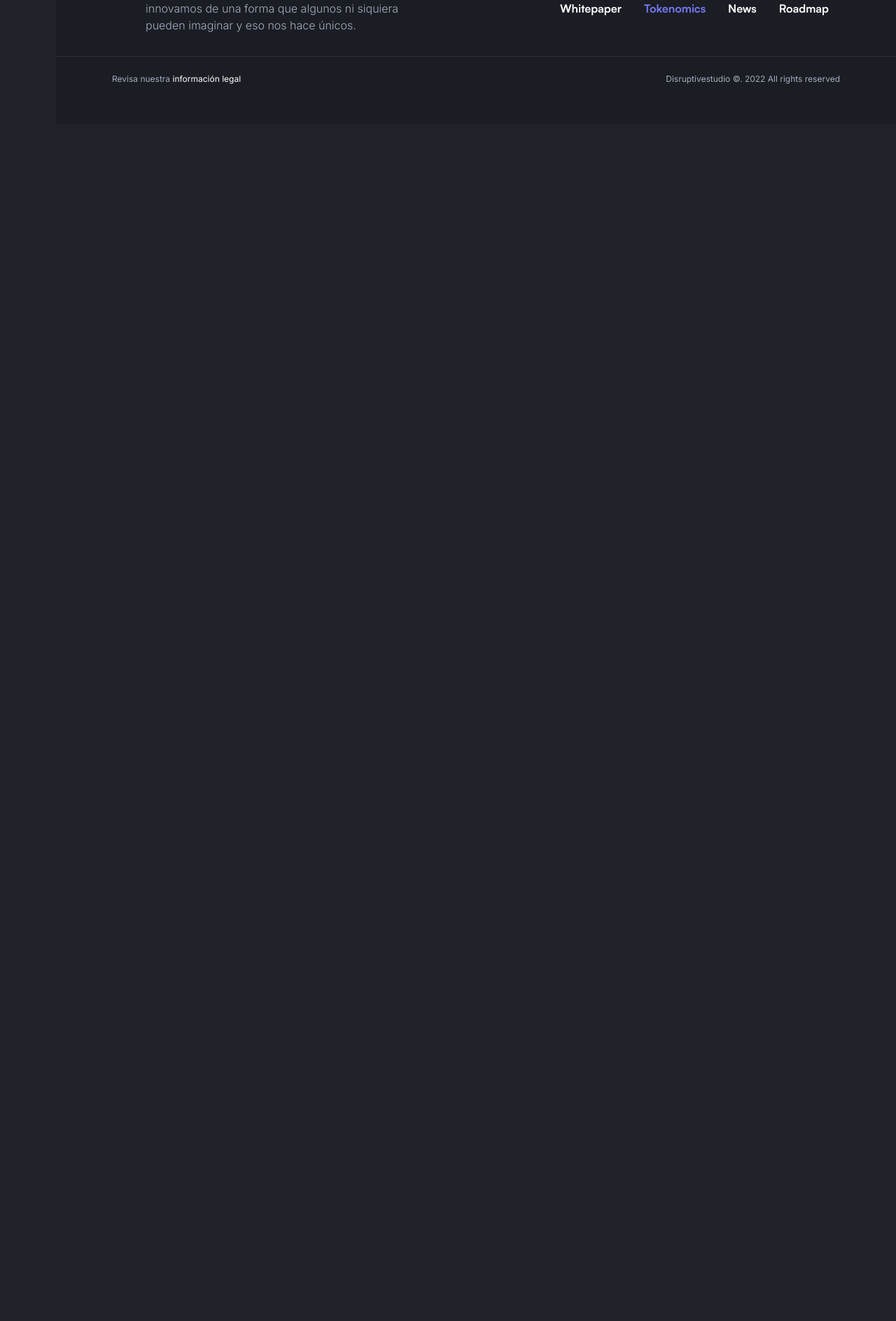
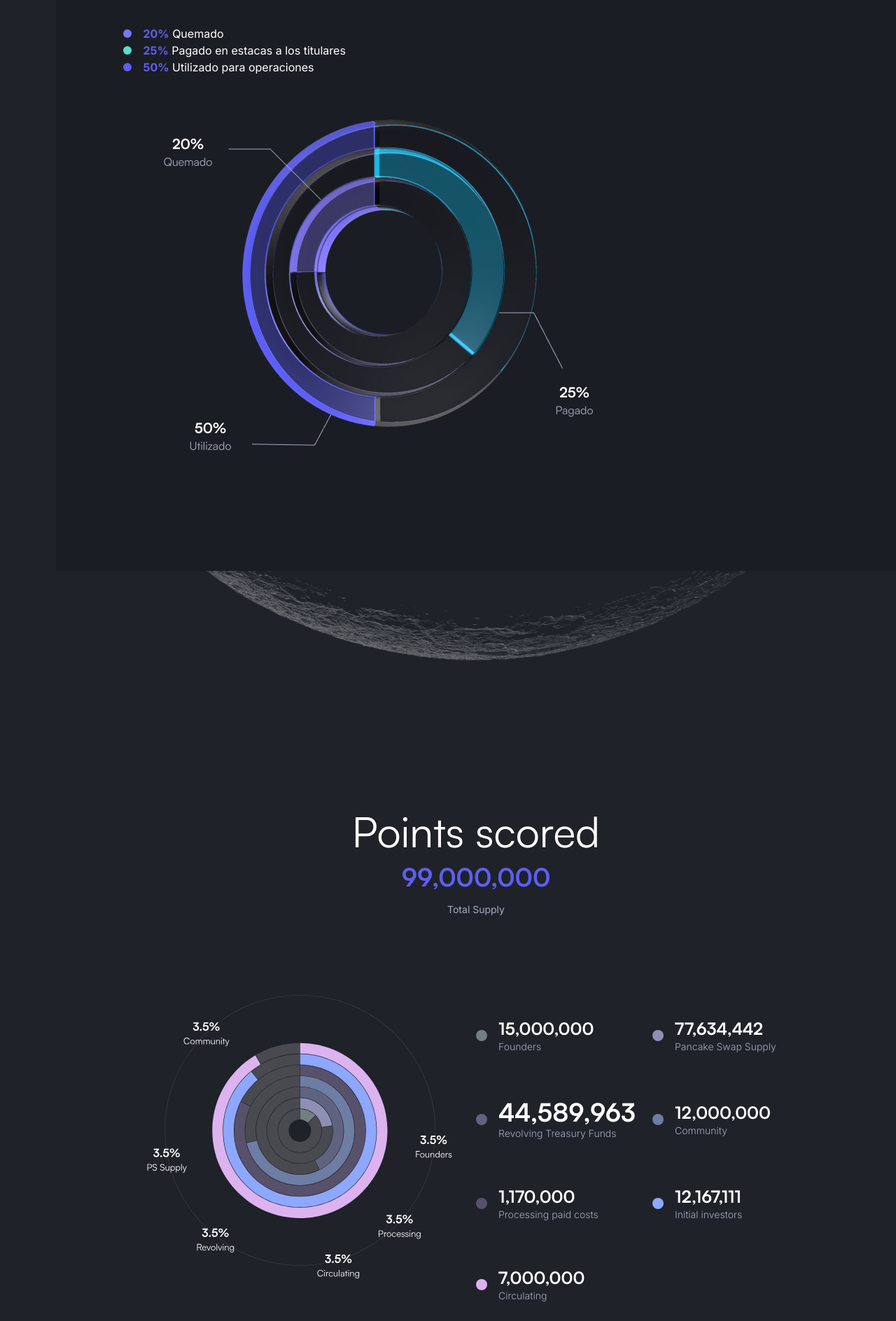
Before and after one commit to emilrichardo/disruptive.io, a Next.js app: page /tokenomics in a window 1280 px wide. Shown: the part 1892-3780 px from the top of the page at 70% size. Before the commit the page ends 2069 px from the top, so only its background shows below. Built offline with nearby package versions, Linux system fonts and the light colour scheme.

Commit message:
tokenomic page

```diff
--- a/pages/tokenomics.js
+++ b/pages/tokenomics.js
@@ -74,27 +74,117 @@ export default function Tokenomics() {
 
          </section>
 
-         <section>
-             <div>
-                 <div>
-                     <h3>Cada DISR se divide de la siguiente manera</h3>
-                     <p>Para garantizar un máximo rendimiento; DISR ha creado un plan a largo  plazo para estabilizar su activo y permitir a los titulares obtener más   servicios y beneficios por menos. Debido a esto, hemos creado una   forma innovadora de recompensar a los titulares de DISR.</p>
-                     <ul>
-                         <li>20% Quemado</li>
-                         <li>25% Pagado en estacas a los titulares</li>
-                         <li>50% Utilizado para operaciones</li>
-                     </ul>
 
 
+        </MainContent>
 
+        <section className="bg-dark-black py-[10vh]">
+            <MainContent>
+                 <div>
+                     <h3 className="text-2xl mb-8">Cada <span className="text-primary">DISR </span> se divide de la siguiente manera</h3>
+                     <p className="text-gray mb-8">Para garantizar un máximo rendimiento; DISR ha creado un plan a largo  plazo para estabilizar su activo y permitir a los titulares obtener más   servicios y beneficios por menos. Debido a esto, hemos creado una   forma innovadora de recompensar a los titulares de DISR.</p>
+                     <ul>
+                         <li> <div className=" rounded-full h-3 w-3 bg-primary-light inline-block mr-3"></div> <span className="text-primary font-bold"> 20%</span> Quemado</li>
+                         <li><div className=" rounded-full h-3 w-3 bg-[#57DED6] inline-block mr-3"></div> <span className="text-primary font-bold"> 25%</span> Pagado en estacas a los titulares</li>
+                         <li><div className=" rounded-full h-3 w-3 bg-primary inline-block mr-3"></div> <span className="text-primary font-bold"> 50%</span> Utilizado para operaciones</li>
+                     </ul>
+                 </div>
+                 <div>
+                     <Image
+                     src="/bg-chart.jpg"
+                     width={761}
+                     height={622}
+                     />
+                 </div>
+
+             </MainContent>
+         </section>
+         <div className="text-center">
+                <Image
+                className=" inline-block"
+                src="/bg-moon-bottom.jpg"
+                width={908}
+                height={160}
+                quality={100}
+                />
+
+             </div>
+             <div className="my-24 text-center mb-8">
+                 <MainContent>
+                     <h4 className="text-4xl lg:text-6xl">Points scored</h4>
+                     <h5 className="text-primary text-2xl lg:text-4xl font-title_bold my-4">99,000,000</h5>
+                     <p className="text-gray text-sm">Total Supply</p>
+                 </MainContent>
+
+             </div>
+             <div>
+             <MainContent className="py-24">
+                 <div className=" grid grid-cols-1 lg:grid-cols-2">
+                 <Image
+                    className=" inline-block"
+                    src="/bg-chart-02.svg"
+                    width={536}
+                    height={500}
+                    quality={100}
+                    />
+                    <div>
+                        <ul className="grid grid-cols-1 lg:grid-cols-2">
+                            <li className="flex items-center my-8">
+                                <div className="rounded-full h-4 w-4 bg-[#727E84] inline-block mr-4"></div>
+                                <div>
+                                    <h3 className=" text-2xl font-title_bold">15,000,000</h3>
+                                    <p className="text-gray font-light text-sm">Founders</p>
+                                </div>
+                            </li>
+                            <li className="flex items-center my-8">
+                                <div className="rounded-full h-4 w-4 bg-[#8F8FB2] inline-block mr-4"></div>
+                                <div>
+                                    <h3 className=" text-2xl font-title_bold">77,634,442</h3>
+                                    <p className="text-gray font-light text-sm">Pancake Swap Supply</p>
+                                </div>
+                            </li>
+                            <li className="flex items-center my-8">
+                                <div className="rounded-full h-4 w-4 bg-[#606380] inline-block mr-4"></div>
+                                <div>
+                                    <h3 className=" text-4xl font-title_bold">44,589,963</h3>
+                                    <p className="text-gray font-light text-sm">Revolving Treasury Funds</p>
+                                </div>
+                            </li>
+                            <li className="flex items-center my-8">
+                                <div className="rounded-full h-4 w-4 bg-[#6E7DA3] inline-block mr-4"></div>
+                                <div>
+                                    <h3 className=" text-2xl font-title_bold">12,000,000</h3>
+                                    <p className="text-gray font-light text-sm">Community</p>
+                                </div>
+                            </li>
+                            <li className="flex items-center my-8">
+                                <div className="rounded-full h-4 w-4 bg-[#58516B] inline-block mr-4"></div>
+                                <div>
+                                    <h3 className=" text-2xl font-title_bold">1,170,000</h3>
+                                    <p className="text-gray font-light text-sm">Processing paid costs</p>
+                                </div>
+                            </li>
+                            <li className="flex items-center my-8">
+                                <div className="rounded-full h-4 w-4 bg-[#8EA7FF] inline-block mr-4"></div>
+                                <div>
+                                    <h3 className=" text-2xl font-title_bold">12,167,111</h3>
+                                    <p className="text-gray font-light text-sm">Initial investors</p>
+                                </div>
+                            </li>
+                            <li className="flex items-center my-8">
+                                <div className="rounded-full h-4 w-4 bg-[#DCB3EF] inline-block mr-4"></div>
+                                <div>
+                                    <h3 className=" text-2xl font-title_bold">7,000,000</h3>
+                                    <p className="text-gray font-light text-sm">Circulating</p>
+                                </div>
+                            </li>
+                        </ul>
+                    </div>
 
                  </div>
 
+                </MainContent>
              </div>
-         </section>
-
-        </MainContent>
-
 
         </>
     )
```
Also changed, not shown: public/bg-chart-02.svg (added).
